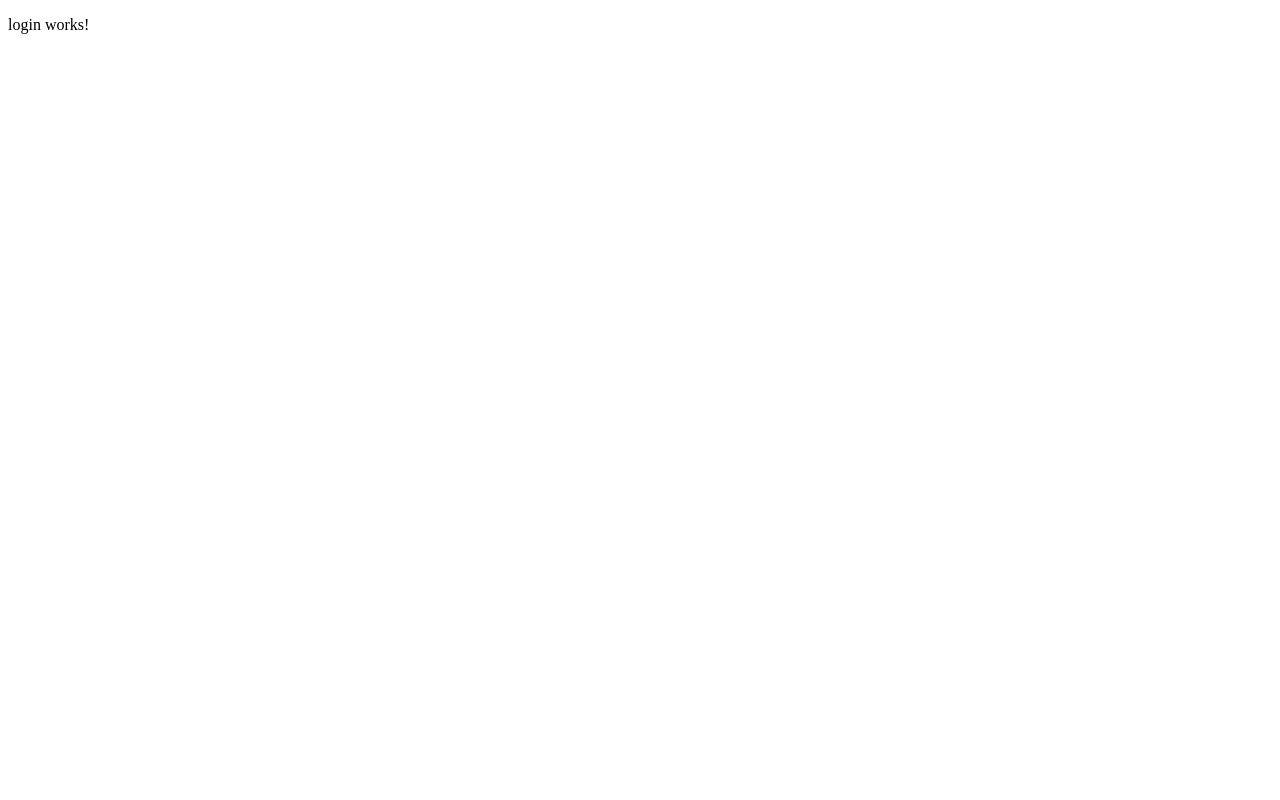
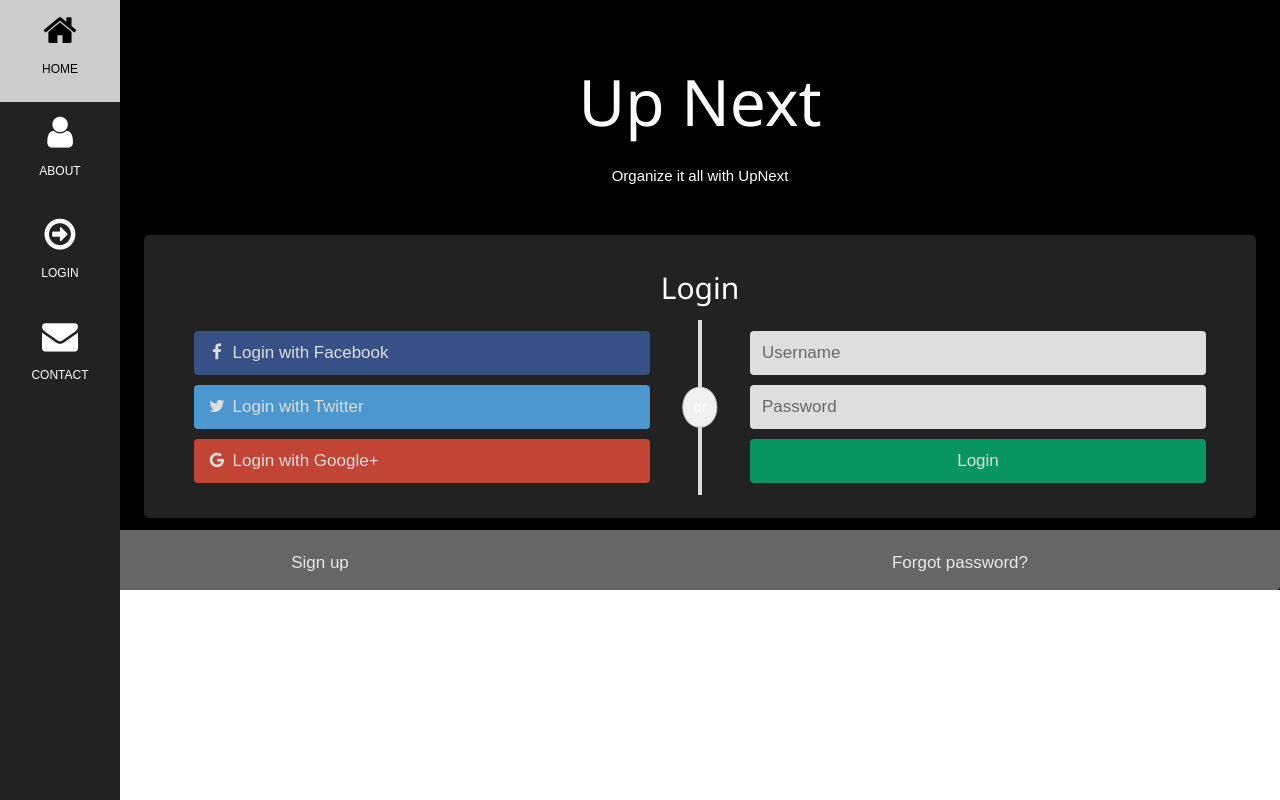
Before and after one commit to olawalebmg/Todo-list, an Angular app in the folder app/: page /login in a window 1280 px wide. Built offline with nearby package versions, Linux system fonts and the light colour scheme.

Commit message:
login page

```diff
--- a/app/src/app/home/home.component.css
+++ b/app/src/app/home/home.component.css
@@ -0,0 +1,8 @@
+body, h1,h2,h3,h4,h5,h6 {font-family: "Montserrat", sans-serif}
+.w3-row-padding img {margin-bottom: 12px}
+/* Set the width of the sidebar to 120px */
+.w3-sidebar {width: 120px;background: #222;}
+/* Add a left margin to the "page content" that matches the width of the sidebar (120px) */
+#main {margin-left: 120px}
+/* Remove margins from "page content" on small screens */
+@media only screen and (max-width: 600px) {#main {margin-left: 0}}
--- a/app/src/app/home/home.component.html
+++ b/app/src/app/home/home.component.html
@@ -6,16 +6,7 @@
 <link rel="stylesheet" href="https://www.w3schools.com/w3css/4/w3.css">
 <link rel="stylesheet" href="https://fonts.googleapis.com/css?family=Montserrat">
 <link rel="stylesheet" href="https://cdnjs.cloudflare.com/ajax/libs/font-awesome/4.7.0/css/font-awesome.min.css">
-<style>
-body, h1,h2,h3,h4,h5,h6 {font-family: "Montserrat", sans-serif}
-.w3-row-padding img {margin-bottom: 12px}
-/* Set the width of the sidebar to 120px */
-.w3-sidebar {width: 120px;background: #222;}
-/* Add a left margin to the "page content" that matches the width of the sidebar (120px) */
-#main {margin-left: 120px}
-/* Remove margins from "page content" on small screens */
-@media only screen and (max-width: 600px) {#main {margin-left: 0}}
-</style>
+
 <body class="w3-black">
 
 <!-- Icon Bar (Sidebar - hidden on small screens) -->
@@ -30,9 +21,9 @@ body, h1,h2,h3,h4,h5,h6 {font-family: "Montserrat", sans-serif}
     <i class="fa fa-user w3-xxlarge"></i>
     <p>ABOUT</p>
   </a>
-  <a href="#photos" class="w3-bar-item w3-button w3-padding-large w3-hover-black">
-    <i class="fa fa-eye w3-xxlarge"></i>
-    <p>PHOTOS</p>
+  <a (click)="login_page()" class="w3-bar-item w3-button w3-padding-large w3-hover-black">
+    <i class="fa fa-arrow-circle-o-right w3-xxlarge"></i>
+    <p>LOGIN</p>
   </a>
   <a href="#contact" class="w3-bar-item w3-button w3-padding-large w3-hover-black">
     <i class="fa fa-envelope w3-xxlarge"></i>
@@ -54,7 +45,8 @@ body, h1,h2,h3,h4,h5,h6 {font-family: "Montserrat", sans-serif}
 <div class="w3-padding-large" id="main">
   <!-- Header/Home -->
   <header class="w3-container w3-padding-32 w3-center w3-black" id="home">
-    <h1 class="w3-jumbo"><span class="w3-hide-small">I'm</span> John Doe.</h1>
+    <h1 class="w3-jumbo"><span class="w3-hide-small">Up</span> Next</h1>
+    <p >Organize it all with UpNext</p>
   </header>
 
 
--- a/app/src/app/home/home.component.ts
+++ b/app/src/app/home/home.component.ts
@@ -1,4 +1,5 @@
 import { Component, OnInit } from '@angular/core';
+import { Router } from '@angular/router';
 
 @Component({
   selector: 'app-home',
@@ -11,9 +12,16 @@ export class HomeComponent implements OnInit {
   three="assets/three.png";
   four="assets/four.jpeg";
 
-  constructor() { }
+  constructor(private router:Router) { }
 
   ngOnInit(): void {
   }
 
+  login_page(){
+    this.router.navigate(["login"])
+
+
+
+  }
+
 }
--- a/app/src/app/login/login.component.css
+++ b/app/src/app/login/login.component.css
@@ -0,0 +1,138 @@
+
+body {
+  font-family: Arial, Helvetica, sans-serif;
+}
+
+* {
+  box-sizing: border-box;
+}
+
+/* style the container */
+.container {
+  position: relative;
+  border-radius: 5px;
+  background-color: #222;
+  padding: 20px 0 30px 0;
+}
+
+/* style inputs and link buttons */
+input,
+.btn {
+  width: 100%;
+  padding: 12px;
+  border: none;
+  border-radius: 4px;
+  margin: 5px 0;
+  opacity: 0.85;
+  display: inline-block;
+  font-size: 17px;
+  line-height: 20px;
+  text-decoration: none; /* remove underline from anchors */
+}
+
+input:hover,
+.btn:hover {
+  opacity: 1;
+}
+
+/* add appropriate colors to fb, twitter and google buttons */
+.fb {
+  background-color: #3B5998;
+  color: white;
+}
+
+.twitter {
+  background-color: #55ACEE;
+  color: white;
+}
+
+.google {
+  background-color: #dd4b39;
+  color: white;
+}
+
+/* style the submit button */
+input[type=submit] {
+  background-color: #04AA6D;
+  color: white;
+  cursor: pointer;
+}
+
+input[type=submit]:hover {
+  background-color: #45a049;
+}
+
+/* Two-column layout */
+.col {
+  float: left;
+  width: 50%;
+  margin: auto;
+  padding: 0 50px;
+  margin-top: 6px;
+}
+
+/* Clear floats after the columns */
+.row:after {
+  content: "";
+  display: table;
+  clear: both;
+}
+
+/* vertical line */
+.vl {
+  position: absolute;
+  left: 50%;
+  transform: translate(-50%);
+  border: 2px solid #ddd;
+  height: 175px;
+}
+
+/* text inside the vertical line */
+.vl-innertext {
+  position: absolute;
+  top: 50%;
+  transform: translate(-50%, -50%);
+  background-color: #f1f1f1;
+  border: 1px solid #ccc;
+  border-radius: 50%;
+  padding: 8px 10px;
+}
+
+/* hide some text on medium and large screens */
+.hide-md-lg {
+  display: none;
+}
+
+/* bottom container */
+.bottom-container {
+  text-align: center;
+  background-color: #666;
+  border-radius: 0px 0px 4px 4px;
+}
+
+/* Responsive layout - when the screen is less than 650px wide, make the two columns stack on top of each other instead of next to each other */
+@media screen and (max-width: 600px) {
+  .col {
+    width: 100%;
+    margin-top: 0;
+    margin-left: 0%;
+
+  }
+  /* hide the vertical line */
+  .vl {
+    display: none;
+  }
+  /* show the hidden text on small screens */
+  .hide-md-lg {
+    display: block;
+    text-align: center;
+  }
+
+}
+
+/* Set the width of the sidebar to 120px */
+.w3-sidebar {width: 120px;background: #222;}
+/* Add a left margin to the "page content" that matches the width of the sidebar (120px) */
+#main {margin-left: 120px}
+/* Remove margins from "page content" on small screens */
+@media only screen and (max-width: 600px) {#main {margin-left: 0}}
--- a/app/src/app/login/login.component.html
+++ b/app/src/app/login/login.component.html
@@ -1 +1,95 @@
-<p>login works!</p>
+<!DOCTYPE html>
+<html>
+<head>
+<meta charset="UTF-8">
+<meta name="viewport" content="width=device-width, initial-scale=1">
+<link rel="stylesheet" href="https://www.w3schools.com/w3css/4/w3.css">
+<link rel="stylesheet" href="https://fonts.googleapis.com/css?family=Montserrat">
+<link rel="stylesheet" href="https://cdnjs.cloudflare.com/ajax/libs/font-awesome/4.7.0/css/font-awesome.min.css">
+
+</head>
+<body class="w3-black" >
+    <!-- Icon Bar (Sidebar - hidden on small screens) -->
+<nav class="w3-sidebar w3-bar-block w3-small w3-hide-small w3-center">
+    <!-- Avatar image in top left corner -->
+
+    <a href="#" class="w3-bar-item w3-button w3-padding-large w3-black">
+      <i class="fa fa-home w3-xxlarge"></i>
+      <p>HOME</p>
+    </a>
+    <a href="#about" class="w3-bar-item w3-button w3-padding-large w3-hover-black">
+      <i class="fa fa-user w3-xxlarge"></i>
+      <p>ABOUT</p>
+    </a>
+    <a class="w3-bar-item w3-button w3-padding-large w3-hover-black">
+      <i class="fa fa-arrow-circle-o-right w3-xxlarge"></i>
+      <p>LOGIN</p>
+    </a>
+    <a href="#contact" class="w3-bar-item w3-button w3-padding-large w3-hover-black">
+      <i class="fa fa-envelope w3-xxlarge"></i>
+      <p>CONTACT</p>
+    </a>
+  </nav>
+  <!-- Navbar on small screens (Hidden on medium and large screens) -->
+<div class="w3-top w3-hide-large w3-hide-medium" id="myNavbar">
+    <div class="w3-bar w3-black w3-opacity w3-hover-opacity-off w3-center w3-small">
+      <a href="#" class="w3-bar-item w3-button" style="width:25% !important">HOME</a>
+      <a href="#about" class="w3-bar-item w3-button" style="width:25% !important">ABOUT</a>
+      <a href="#photos" class="w3-bar-item w3-button" style="width:25% !important">PHOTOS</a>
+      <a href="#contact" class="w3-bar-item w3-button" style="width:25% !important">CONTACT</a>
+    </div>
+  </div>
+
+ <div class="w3-padding-large" id="main">
+    <header class="w3-container w3-padding-32 w3-center w3-black" id="home">
+        <h1 class="w3-jumbo"><span class="w3-hide-small">Up</span> Next</h1>
+        <p >Organize it all with UpNext</p>
+      </header>
+<div class="container">
+  <form action="/action_page.php">
+    <div class="row">
+      <h2 style="text-align:center">Login</h2>
+      <div class="vl">
+        <span class="vl-innertext">or</span>
+      </div>
+
+      <div class="col">
+        <a href="#" class="fb btn">
+          <i class="fa fa-facebook fa-fw"></i> Login with Facebook
+         </a>
+        <a href="#" class="twitter btn">
+          <i class="fa fa-twitter fa-fw"></i> Login with Twitter
+        </a>
+        <a href="#" class="google btn"><i class="fa fa-google fa-fw">
+          </i> Login with Google+
+        </a>
+      </div>
+
+      <div class="col">
+        <div class="hide-md-lg">
+          <p>Or sign in manually:</p>
+        </div>
+
+        <input type="text" name="username" placeholder="Username" required>
+        <input type="password" name="password" placeholder="Password" required>
+        <input type="submit" value="Login">
+      </div>
+
+    </div>
+  </form>
+</div>
+ </div>
+
+<div class="bottom-container">
+  <div class="row">
+    <div class="col">
+      <a href="#" style="color:white" class="btn">Sign up</a>
+    </div>
+    <div class="col">
+      <a href="#" style="color:white" class="btn">Forgot password?</a>
+    </div>
+  </div>
+</div>
+
+</body>
+</html>
--- a/app/src/app/register/register.component.html
+++ b/app/src/app/register/register.component.html
@@ -1 +1,59 @@
-<p>register works!</p>
+<!DOCTYPE html>
+<html>
+<head>
+<meta name="viewport" content="width=device-width, initial-scale=1">
+<link rel="stylesheet" href="https://cdnjs.cloudflare.com/ajax/libs/font-awesome/4.7.0/css/font-awesome.min.css">
+
+</head>
+<body >
+
+<h2>Responsive Social Login Form</h2>
+<p>Resize the browser window to see the responsive effect. When the screen is less than 650px wide, make the two columns stack on top of each other instead of next to each other.</p>
+
+<div class="container">
+  <form action="/action_page.php">
+    <div class="row">
+      <h2 style="text-align:center">Login with Social Media or Manually</h2>
+      <div class="vl">
+        <span class="vl-innertext">or</span>
+      </div>
+
+      <div class="col">
+        <a href="#" class="fb btn">
+          <i class="fa fa-facebook fa-fw"></i> Login with Facebook
+         </a>
+        <a href="#" class="twitter btn">
+          <i class="fa fa-twitter fa-fw"></i> Login with Twitter
+        </a>
+        <a href="#" class="google btn"><i class="fa fa-google fa-fw">
+          </i> Login with Google+
+        </a>
+      </div>
+
+      <div class="col">
+        <div class="hide-md-lg">
+          <p>Or sign in manually:</p>
+        </div>
+
+        <input type="text" name="username" placeholder="Username" required>
+        <input type="password" name="password" placeholder="Password" required>
+        <input type="submit" value="Login">
+      </div>
+
+    </div>
+  </form>
+</div>
+
+<div class="bottom-container">
+  <div class="row">
+    <div class="col">
+      <a href="#" style="color:white" class="btn">Sign up</a>
+    </div>
+    <div class="col">
+      <a href="#" style="color:white" class="btn">Forgot password?</a>
+    </div>
+  </div>
+</div>
+
+</body>
+</html>
```
